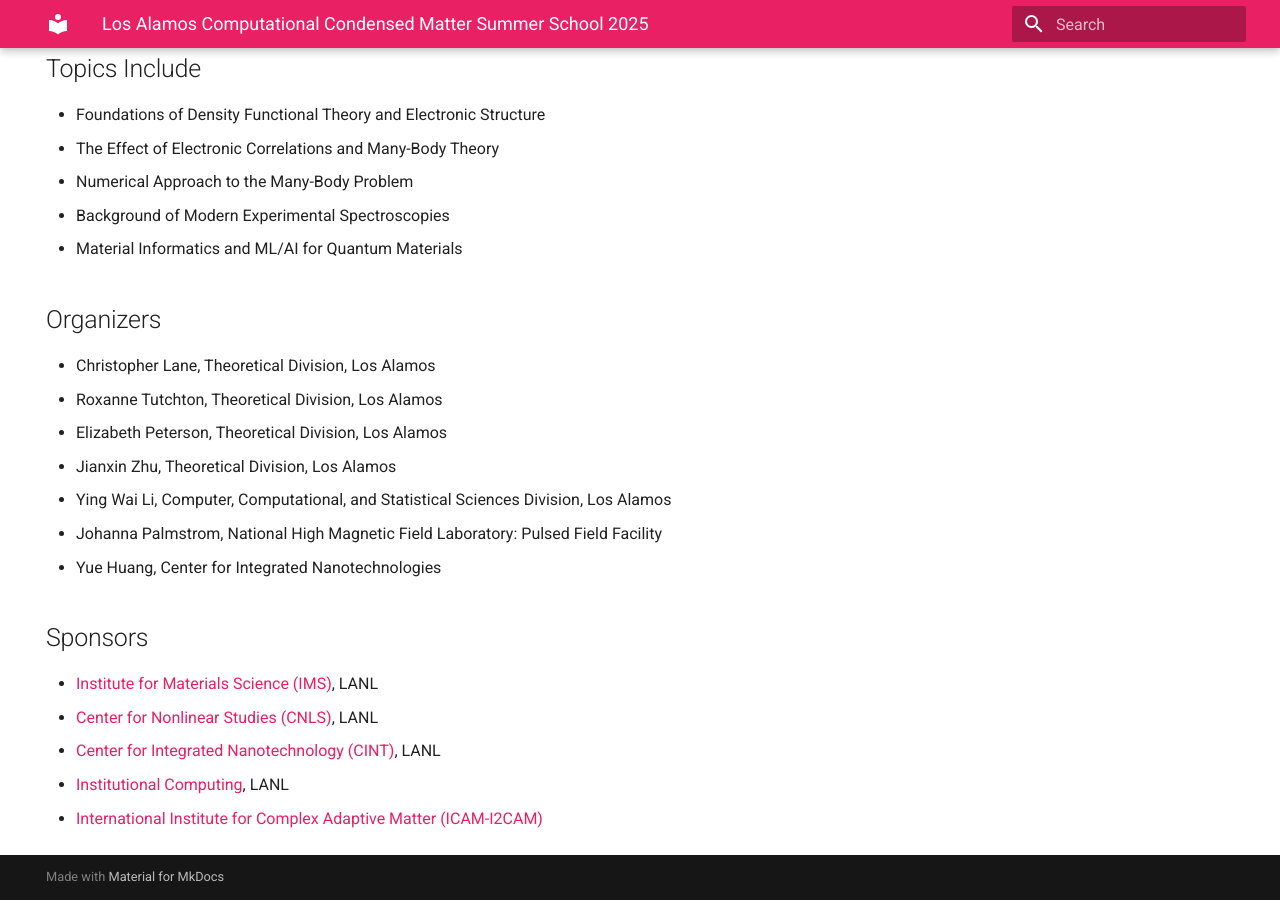
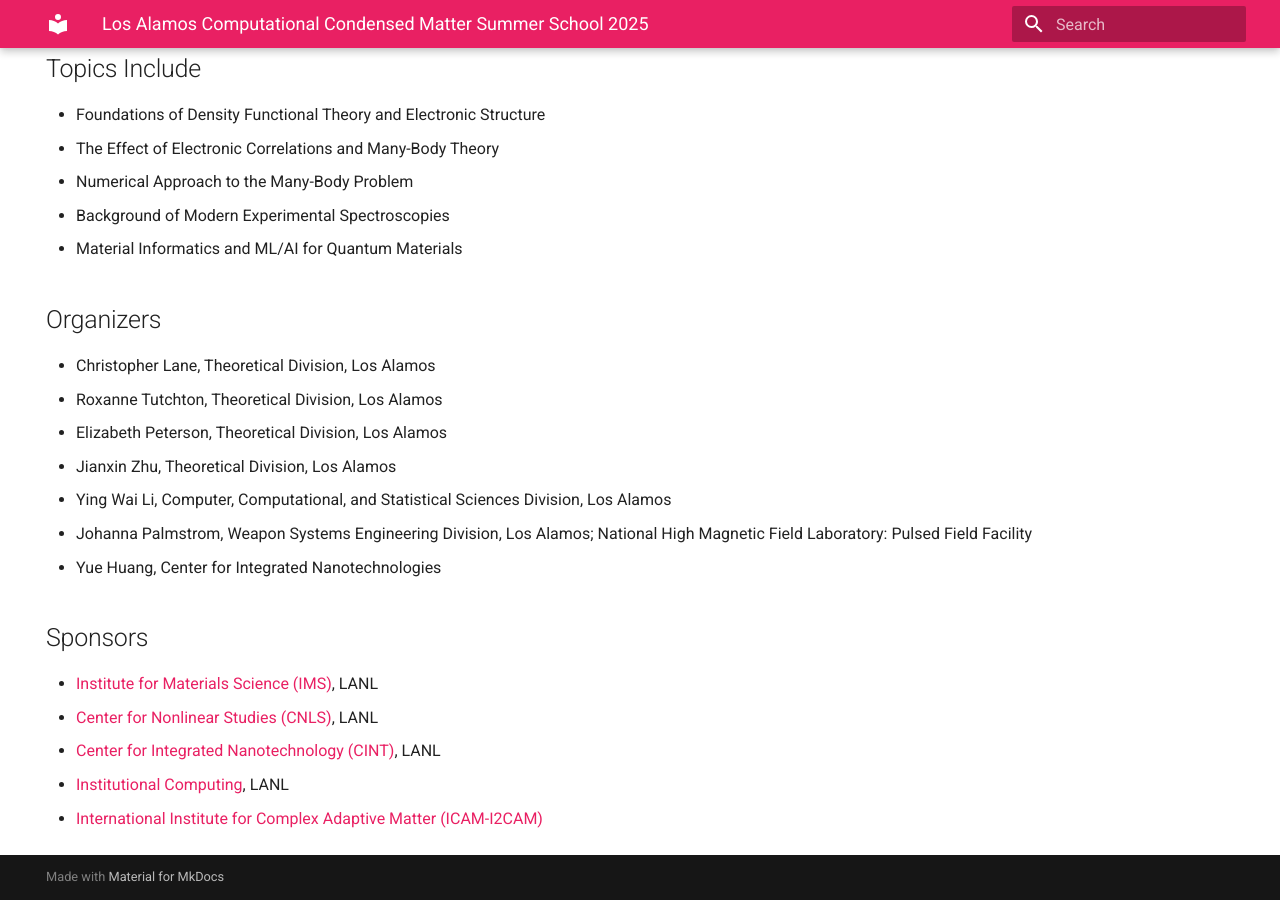
Before and after one commit to LACCMSS/2025, an MkDocs documentation site: the page built from docs/index.md, in a window 1280 px wide and 900 px high, scrolled down 1773 px. Built offline with MkDocs 1.6.1 and Material for MkDocs 9.7.7, drawn with Linux system fonts in a browser that asks for light colours.

Commit message:
Update index.md

```diff
--- a/docs/index.md
+++ b/docs/index.md
@@ -55,7 +55,7 @@ Registration is required for non-LANL participants who will receive travel, room
 * Elizabeth Peterson, Theoretical Division, Los Alamos
 * Jianxin Zhu, Theoretical Division, Los Alamos
 * Ying Wai Li, Computer, Computational, and Statistical Sciences Division, Los Alamos
-* Johanna Palmstrom, National High Magnetic Field Laboratory: Pulsed Field Facility
+* Johanna Palmstrom, Weapon Systems Engineering Division, Los Alamos; National High Magnetic Field Laboratory: Pulsed Field Facility
 * Yue Huang, Center for Integrated Nanotechnologies
 
 
```
